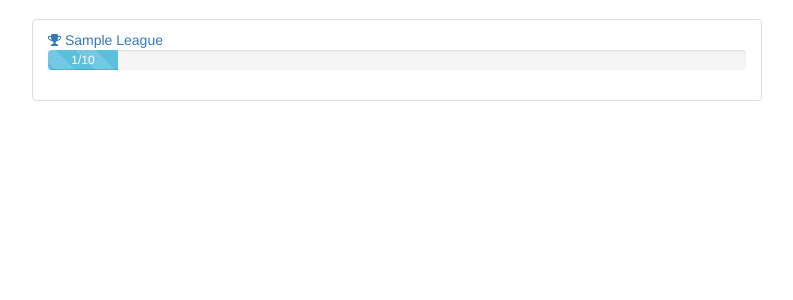
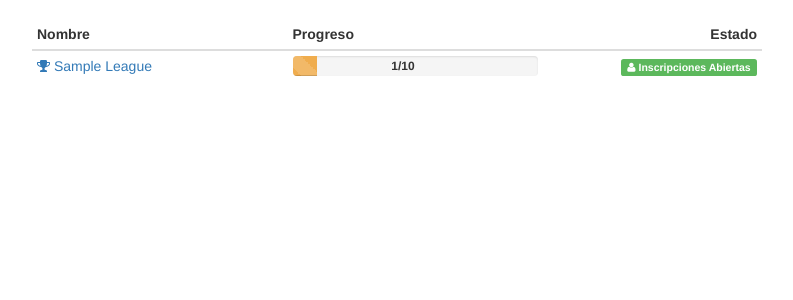
Before and after one commit to eacha/torneo, a Django app: template templates/fifa/league_list.html in a window 1280 px wide. Shown: the part 51-351 px from the top of the page, without its empty margins (243-1036 px from the left). Run offline with Django 3.2, Linux system fonts and the light colour scheme; the template is opened without the code that fills it: values that come from a table or form of the project are taken from there, others are empty; tables that the repository leaves empty hold one stand-in row (values such as "Sample post"); some libraries are stand-ins or nearby versions.

Commit message:
Rename some view function and add a table and paginator in the league_list template

```diff
--- a/Fifa/urls.py
+++ b/Fifa/urls.py
@@ -5,10 +5,10 @@ urlpatterns = patterns('',
                        url(r'^login/', views.login_view, name='login'),
                        url(r'^logout/', views.logout_view, name='logout'),
                        url(r'^register/', views.register, name='register'),
-                       url(r'^leagues/', views.leagues, name='leagues'),
+                       url(r'^leagues/', views.league_list, name='leagues'),
                        url(r'^league/details/(?P<league_id>\d+)/', views.league_details, name='league_details'),
                        url(r'^league/new/', views.new_league, name='new_league'),
-                       url(r'^league/registration/(?P<league_id>\d+)/', views.end_registration, name='end_league_registration'),
+                       url(r'^league/registration/(?P<league_id>\d+)/', views.finish_registration, name='end_league_registration'),
                        url(r'^player/new/(?P<league_id>\d+)/', views.new_player, name='new_player'),
                        url(r'^match/generate/(?P<league_id>\d+)/', views.generate_match, name='generate_match'),
                        url(r'^match/result/(?P<match_id>\d+)/', views.set_result, name='set_match_result'),
--- a/Torneo/settings.py
+++ b/Torneo/settings.py
@@ -37,6 +37,7 @@ INSTALLED_APPS = (
     'django.contrib.messages',
     'django.contrib.staticfiles',
     'bootstrap3',
+    'bootstrap_pagination',
     'Fifa',
 )
 
@@ -48,6 +49,11 @@ MIDDLEWARE_CLASSES = (
     'django.contrib.auth.middleware.SessionAuthenticationMiddleware',
     'django.contrib.messages.middleware.MessageMiddleware',
     'django.middleware.clickjacking.XFrameOptionsMiddleware',
+)
+
+TEMPLATE_CONTEXT_PROCESSORS = (
+    'django.core.context_processors.request',
+    'django.contrib.auth.context_processors.auth',
 )
 
 ROOT_URLCONF = 'Torneo.urls'
--- a/static/css/tournament.css
+++ b/static/css/tournament.css
@@ -15,3 +15,13 @@ body {
 .jumbotron .p {
   color: #eee;
 }
+
+.progress {
+    position: relative;
+}
+
+.progress span{
+    display: block;
+    position: absolute;
+    width: 90%;
+}
--- a/templates/fifa/league_list.html
+++ b/templates/fifa/league_list.html
@@ -1,23 +1,52 @@
 {% extends 'base.html' %}
+{% load bootstrap_pagination %}
 {% block title %}Torneos Dcc - Torneos{% endblock %}
 {% block content %}
     <div class="container">
         <div class="col-md-2"></div>
         <div class="col-md-8">
-            <ul class="list-group">
+            <table class="table table-hover table-condensed">
+                <thead>
+                <tr>
+                    <th width="35%">Nombre</th>
+                    <th width="35%">Progreso</th>
+                    <th style="text-align: right;">Estado</th>
+                </tr>
+                </thead>
+                <tbody>
+
                 {% for league in leagues %}
-                    <li class="list-group-item">
-                        <a href="{% url 'league_details' league.id %}"><i class="fa fa-trophy"></i> {{ league.name|title }}</a>
-                        <div class="progress">
-                            <div class="progress-bar progress-bar-striped progress-bar-info active" role="progressbar"
-                                 aria-valuenow="{{ league.played_matches }}" aria-valuemin="0" aria-valuemax="{{ league.total_matches }}"
-                                 style="width: {% widthratio league.played_matches league.total_matches 100 %}%;">
-                                {{ league.played_matches }}/{{ league.total_matches }}
+                    <tr>
+                        <td><a href="{% url 'league_details' league.id %}"><i class="fa fa-trophy"></i> {{ league.name|title }}</a></td>
+                        <td>
+                            <div class="progress">
+                                <div class="progress-bar progress-bar-striped progress-bar-warning active" role="progressbar"
+                                     aria-valuenow="{{ league.played_matches }}" aria-valuemin="0" aria-valuemax="{{ league.total_matches }}"
+                                     style="width: {% widthratio league.played_matches league.total_matches 100 %}%;">
+                                    <span style="color:#333; font-weight:bold ">{{ league.played_matches }}/{{ league.total_matches }}</span>
+                                </div>
                             </div>
-                        </div>
-                    </li>
+                        </td>
+                        <td style="text-align: right;">
+                            {% if league.registration %}
+                                <span class="label label-success"><i class="fa fa-user"></i> Inscripciones Abiertas</span>
+                            {% elif league.start %}
+                                <span class="label label-info"><i class="fa fa-gamepad"></i> Iniciado</span>
+                            {% elif league.finish%}
+                                <span class="label label-danger"><i class="fa fa-lock"></i> Finalizado</span>
+                            {% else %}
+                                <span class="label label-warning"><i class="fa fa-close"></i> Inscripciones Cerradas</span>
+                            {% endif %}
+
+
+                        </td>
+                    </tr>
                 {% endfor %}
-            </ul>
+                </tbody>
+            </table>
+            <div class="text-center">
+            {% bootstrap_paginate leagues range=10 %}
+            </div>
         </div>
         <div class="col-md-2"></div>
     </div>
```
Also changed, not shown: Fifa/views.py (+16 -4 lines), templates/fifa/index.html (+38 -38 lines).
